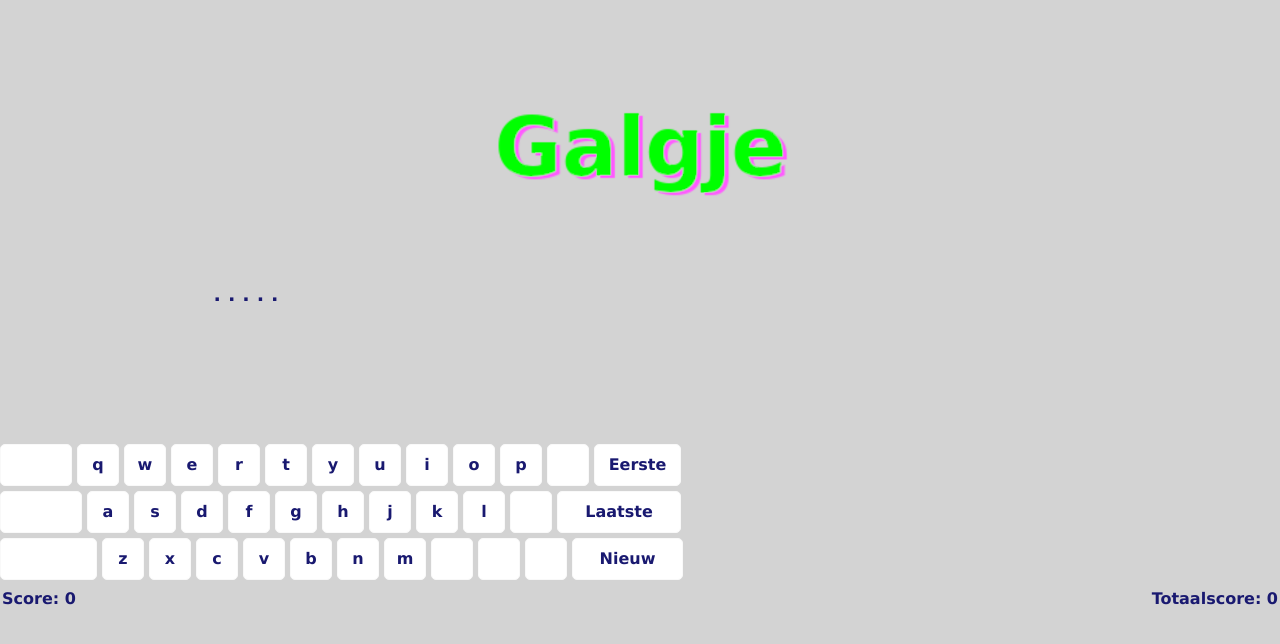
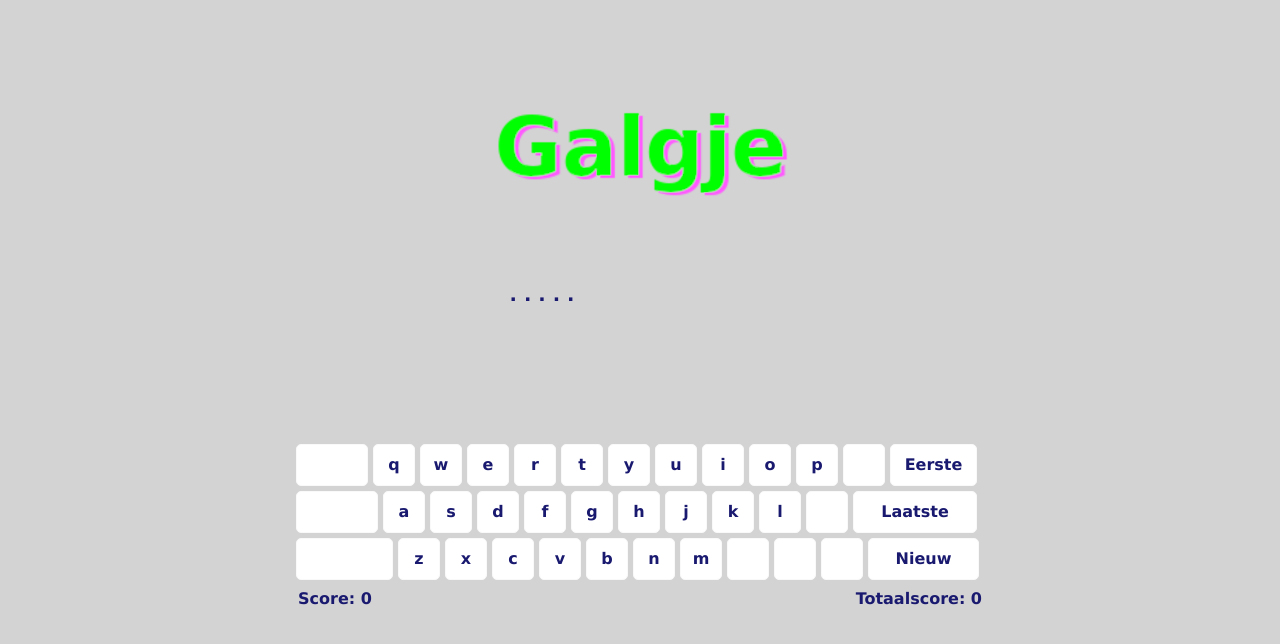
Before and after one commit to AadSchippers/acsgalgje, a Django app: page / in a window 1280 px wide. Shown: the top 644 px of the page. Run offline with Django 4.2, Linux system fonts and the light colour scheme.

Commit message:
try out undone

```diff
--- a/galgje/static/css/acsgalgje.css
+++ b/galgje/static/css/acsgalgje.css
@@ -10,7 +10,7 @@
 }
     #container {
     margin: 100px auto;
-    width: 100%;
+    width: 688px;
     }
 
     #container .leftpanel {
```
